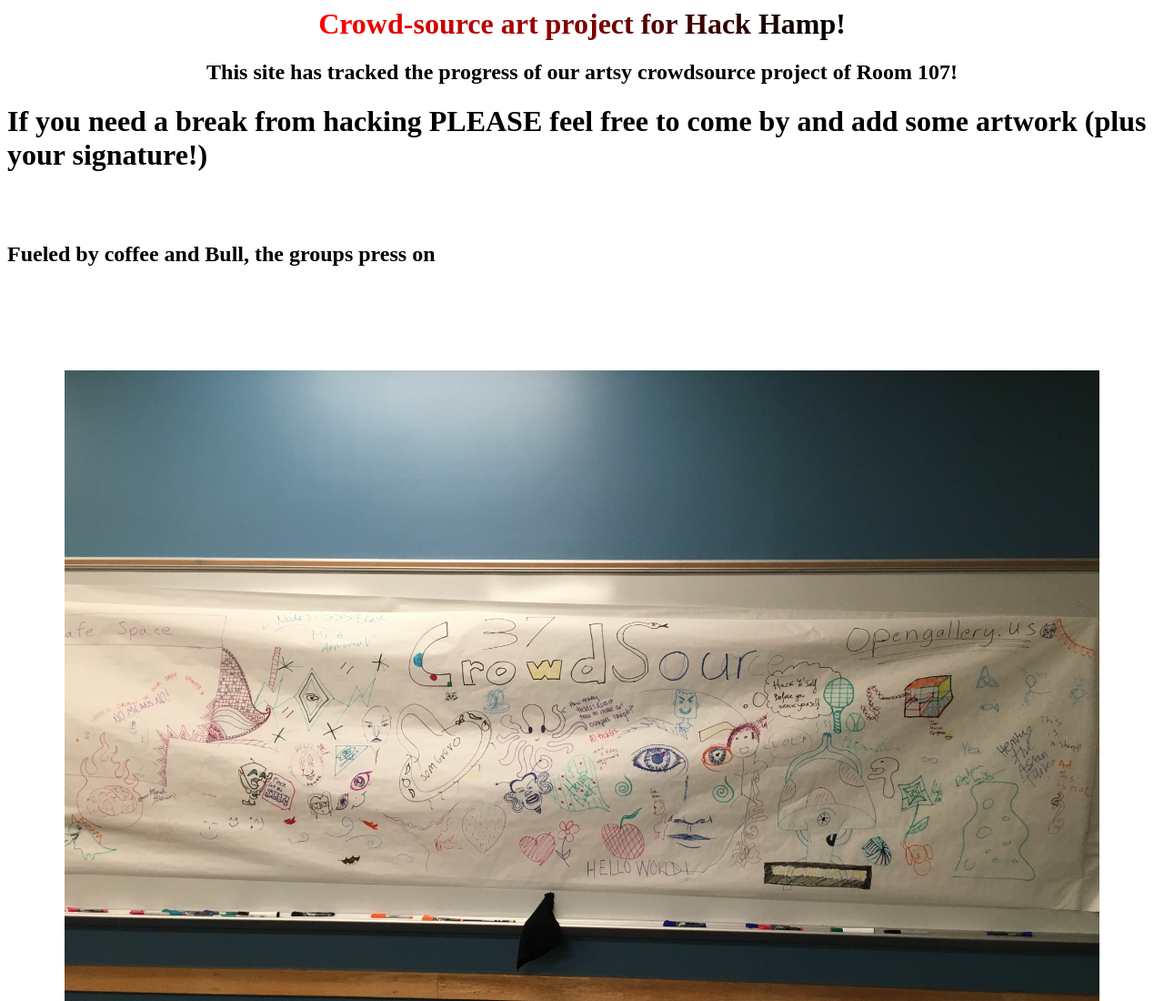
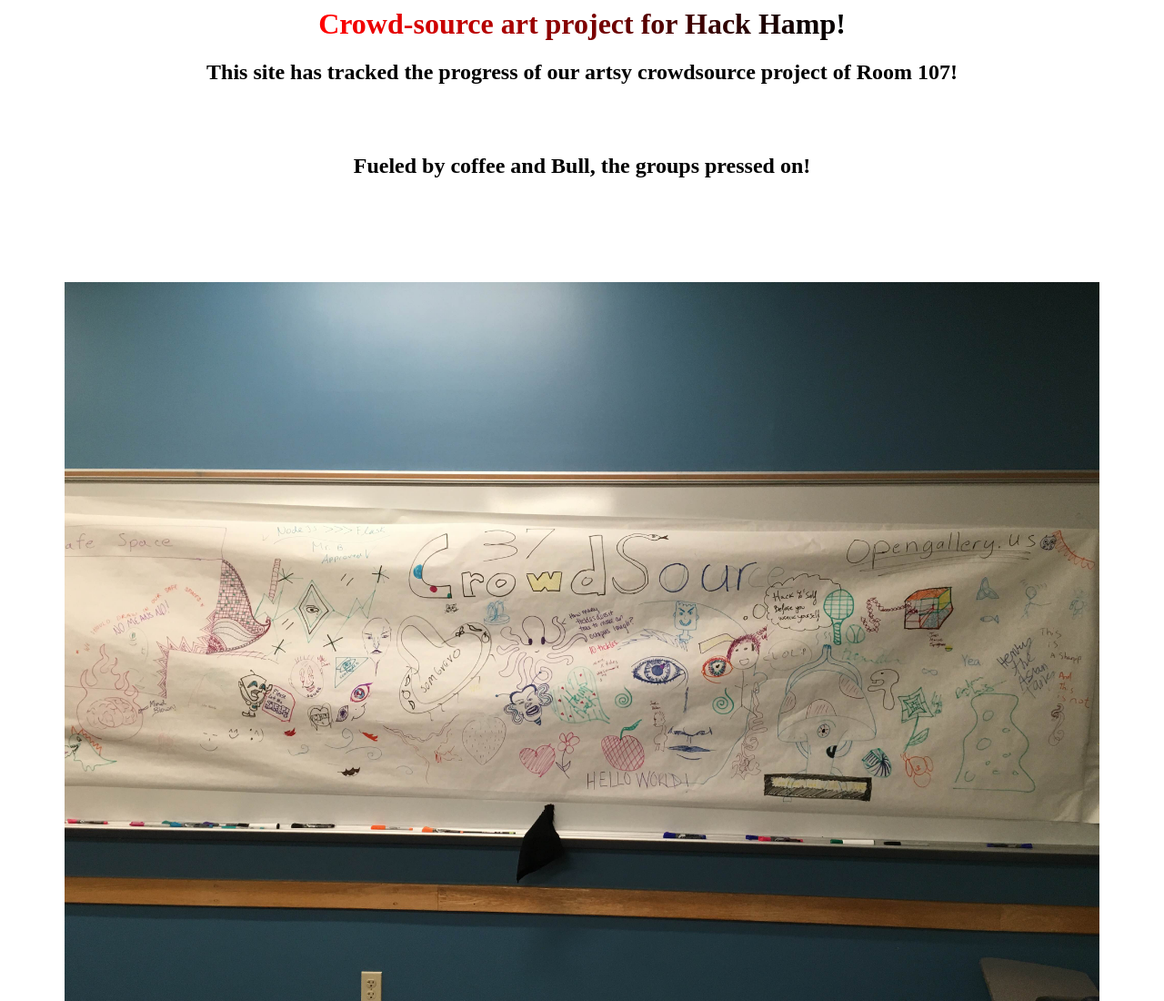
Before and after one commit to keithemiller/opengallery, a plain HTML site: page index.html in a window 1280 px wide. Shown: the top 1100 px of the page at 91% size. Drawn offline with Linux system fonts and the light colour scheme.

Commit message:
Update index.html

```diff
--- a/index.html
+++ b/index.html
@@ -5,12 +5,11 @@
 This site has tracked the progress of our artsy crowdsource project of Room 107!
 <br>
 </h2>
-<h1 style=text-algin>
-If you need a break from hacking PLEASE feel free to come by and add some artwork (plus your signature!)
-</h1>
 <br>
 <br>
-<h2>Fueled by coffee and Bull, the groups press on</h2>
+<div style=text-align:center>
+<h2>Fueled by coffee and Bull, the groups pressed on!</h2>
+</div>
 <br>
 <br>
 <pre>
```
